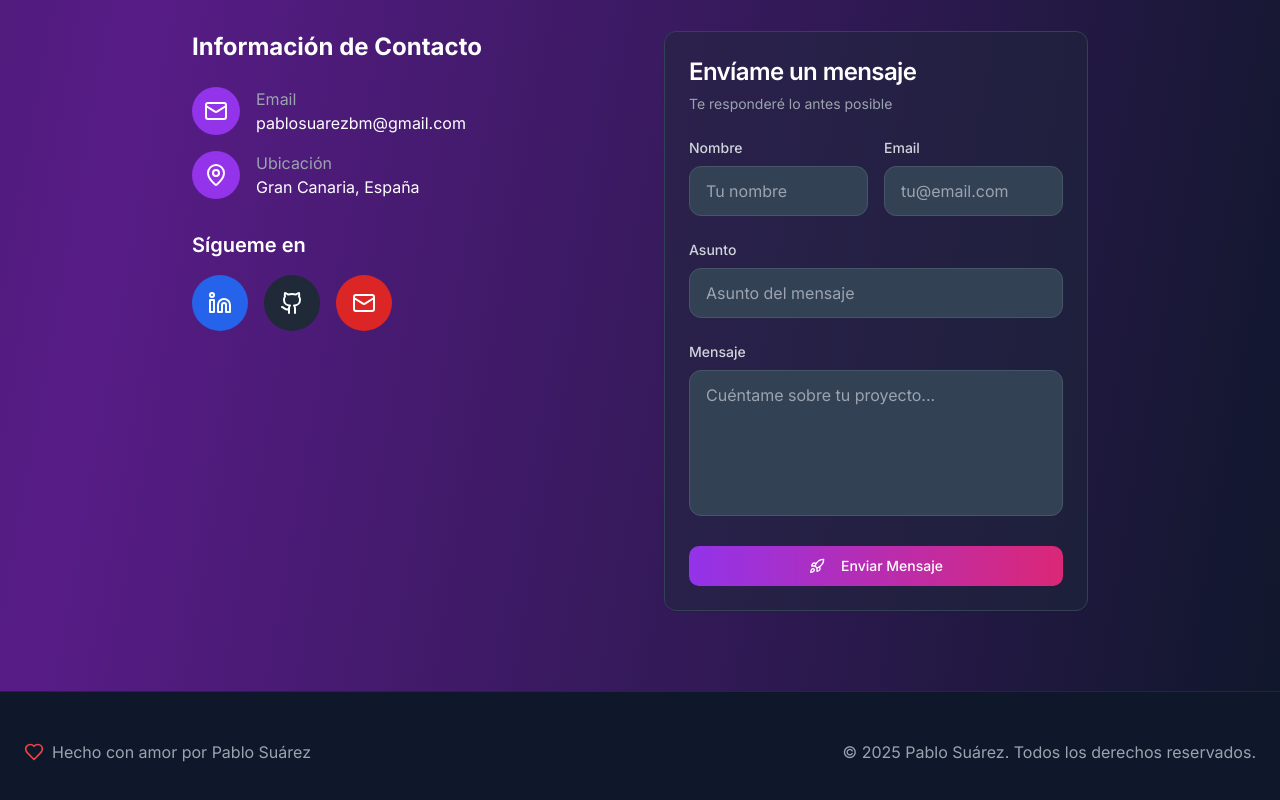
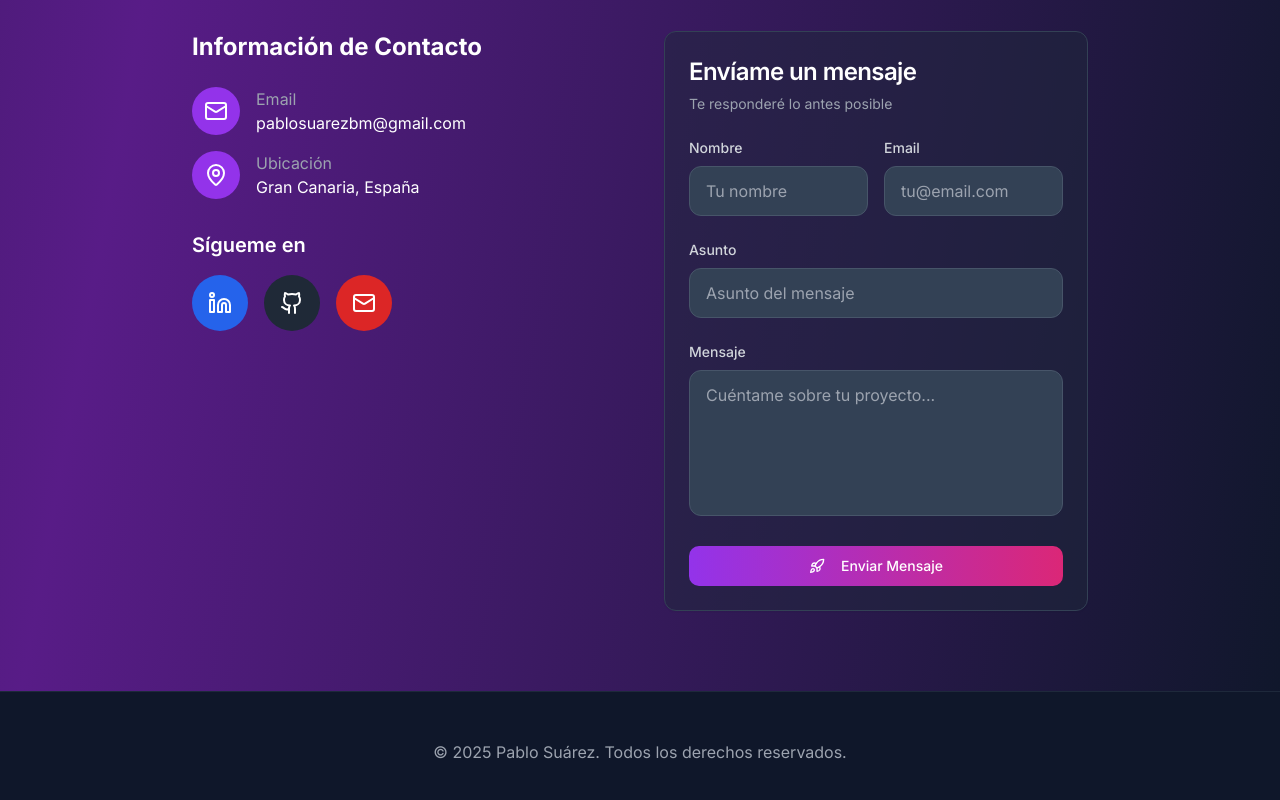
Before and after one commit to psuarezdev/websites, a Next.js app: page /porfolio in a window 1280 px wide. Shown: the part 6401-7201 px from the top of the page. Built offline with nearby package versions, Linux system fonts and the light colour scheme.

Commit message:
Update porfolio

```diff
--- a/src/app/porfolio/page.tsx
+++ b/src/app/porfolio/page.tsx
@@ -1120,12 +1120,8 @@ export default function Portfolio() {
       {/* Footer */}
       <footer className="py-12 bg-slate-900 border-t border-slate-800">
         <div className="container mx-auto px-6">
-          <div className="flex flex-col md:flex-row items-center justify-between">
-            <div className="flex items-center space-x-2 mb-4 md:mb-0">
-              <Heart className="w-5 h-5 text-red-500" />
-              <span className="text-gray-400">Hecho con amor por Pablo Suárez</span>
-            </div>
-            <div className="text-gray-400">© 2025 Pablo Suárez. Todos los derechos reservados.</div>
+          <div className="flex justify-center">
+            <div className="text-gray-400">© {new Date().getFullYear()} Pablo Suárez. Todos los derechos reservados.</div>
           </div>
         </div>
       </footer>
```
Also changed, not shown: 1 other file (tests, documents, lock files or other folders).
